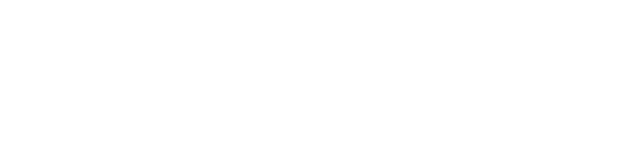
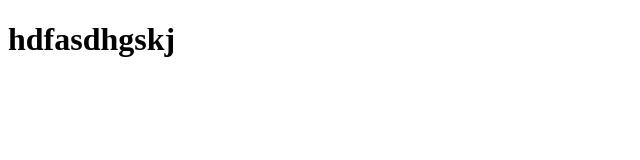
Before and after one commit to nazliyaton/kpd1023, a plain HTML site: page index.html in a window 1280 px wide. Shown: the whole page, without its empty margins (0-640 px from the left). Drawn offline with Linux system fonts and the light colour scheme.

Commit message:
second commit

```diff
--- a/index.html
+++ b/index.html
@@ -7,6 +7,6 @@
     <title>Document</title>
 </head>
 <body>
-
+    <h1>hdfasdhgskj</h1>
 </body>
 </html>
```
